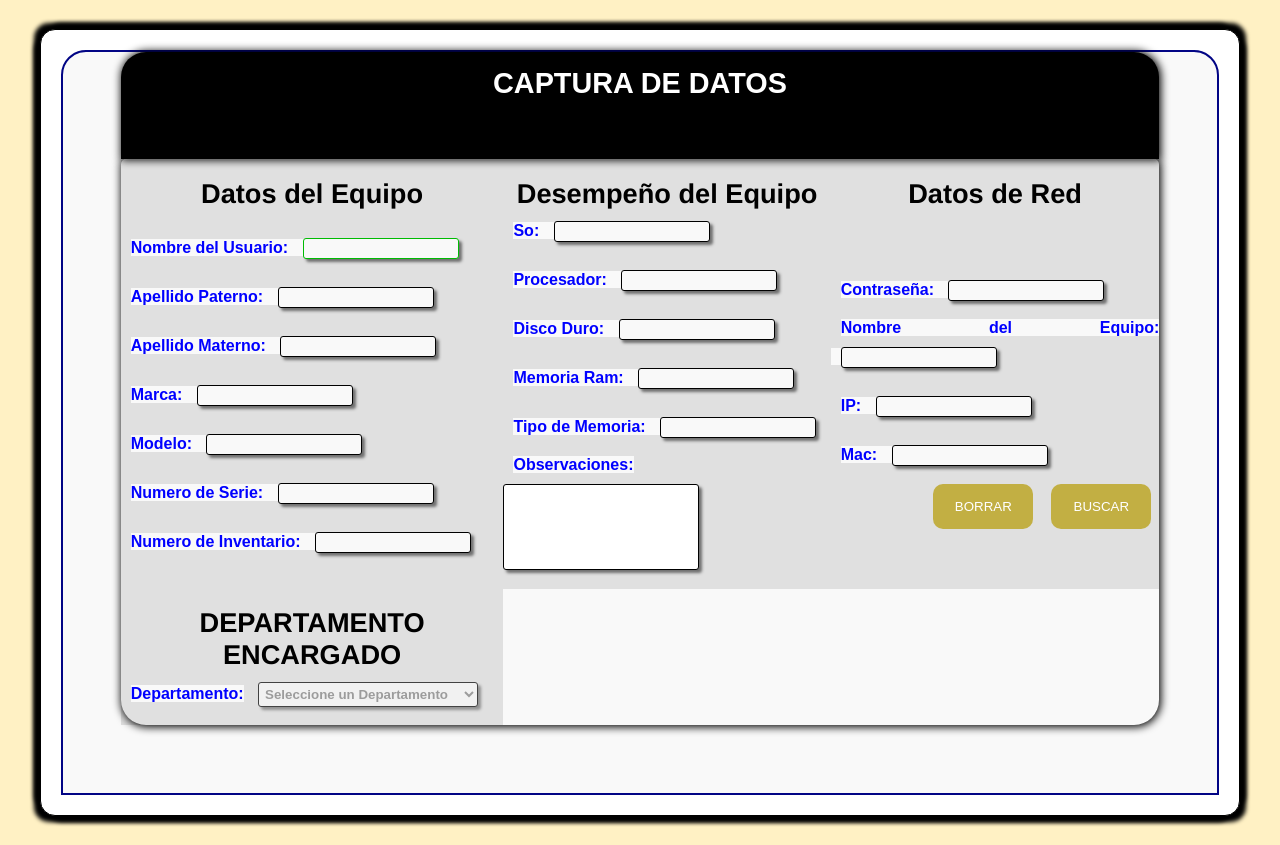
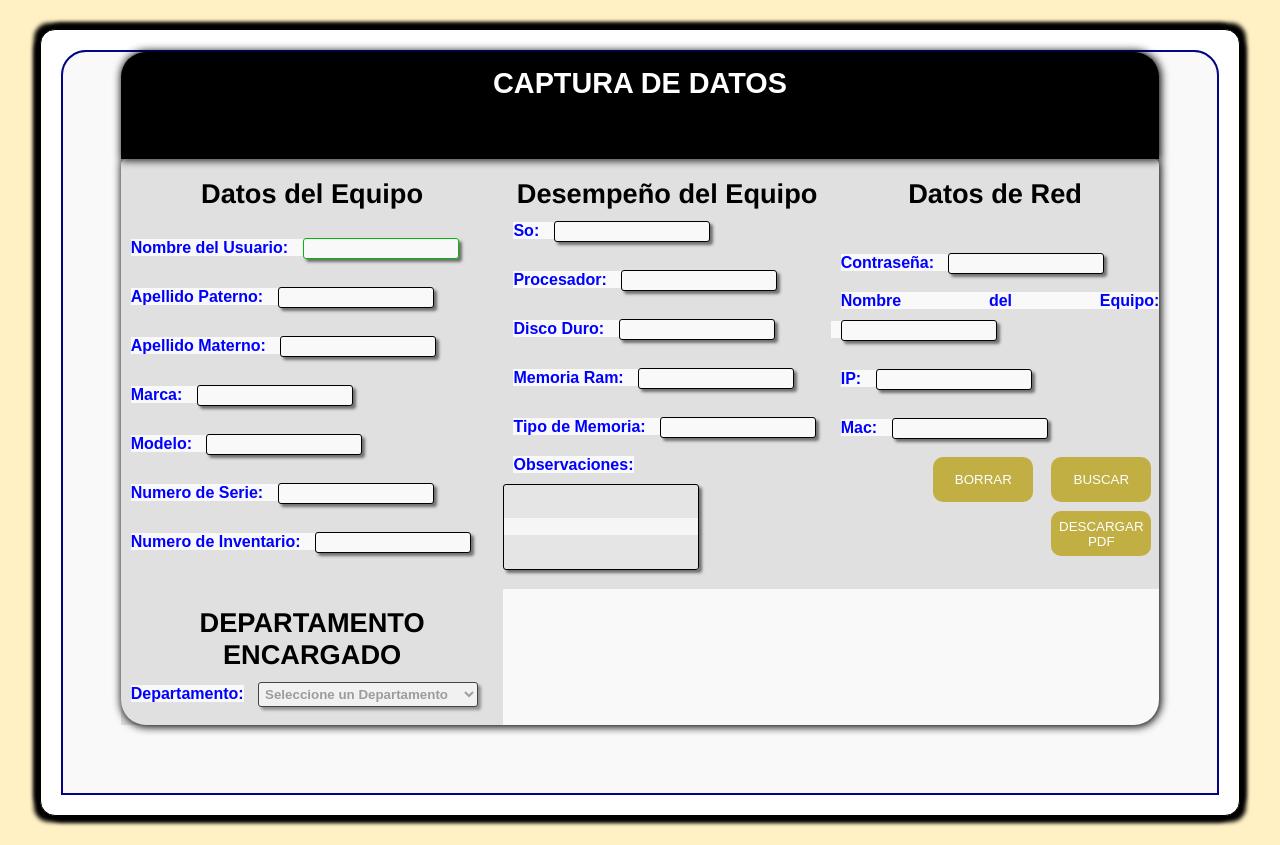
Before and after one commit to Benjamin17B/PAGINA-CRODE, a PHP site: page /PRACTICA/paginas/CPUSAvan.php in a window 1280 px wide. Shown: the part 201-1046 px from the top of the page. Run offline with PHP 8.4, Linux system fonts and the light colour scheme.

Commit message:
AÑADIENDO EL AGREGADOR DE PDF Y FALTA SOLUCIONAR EL DE BUSCAR EN LA PARTE DEL DEPARTAMENTO

```diff
--- a/paginas/CPUSAvan.php
+++ b/paginas/CPUSAvan.php
@@ -11,7 +11,9 @@ if(isset($_POST['btnBuscar'])){
       }
       else{
         $sql = "SELECT * FROM datosequipo WHERE nombre = '$NUsuario'";
+        $sql3 = "SELECT * FROM area";
         $resultado = mysqli_query($cone, $sql);
+        $resultado3 = mysqli_query($cone, $sql3);
 
     if (mysqli_num_rows($resultado) > 0) {
         // Imprimir los resultados
@@ -35,12 +37,27 @@ if(isset($_POST['btnBuscar'])){
             $IP = $fila['IP'];
             $Mac = $fila['Mac'];
 
-
             }
         } else {
             echo "0 resultados";
             }
+             //Obtener el Departamento
+        if (mysqli_num_rows($resultado3) > 0) {
+            // Imprimir los resultados
+            while($fila2 = mysqli_fetch_assoc($resultado3)) {
 
+                $Departamento = $fila2['area'];
+                echo '<script>';
+                echo 'var select = document.getElementsByName("Departamento")[0];'; // obtener el primer elemento con name="color"
+                echo 'for (var i = 0; i < select.options.length; i++) {';
+                echo '  if (select.options[i].value == "' . $Departamento . '") {';
+                echo '    select.options[i].selected = true;';
+                echo '    break;';
+                echo '  }';
+                echo '}';
+                echo '</script>';
+                }
+            }
       }
 }
 if(isset($_POST['btnBorrar'])){
@@ -58,6 +75,123 @@ if(isset($_POST['btnBorrar'])){
 
 
       }
+}
+if(isset($_POST['btnPDF'])){
+
+    include('../bd/bd.php');
+    $cone = conectar();
+    $sql = "SELECT iduser FROM datosequipo ORDER BY iduser DESC LIMIT 1";
+    $sql2 = "SELECT * FROM datosequipo";
+
+    $sql3 = "SELECT * FROM area";
+
+    $resultado2 = $cone->query($sql);
+    $resultado = mysqli_query($cone, $sql2);
+    $resultado3 = mysqli_query($cone, $sql3);
+
+    if ($resultado2->num_rows > 0) {
+      $fila = $resultado2->fetch_assoc();
+      $ultimo_id = $fila['iduser'];
+    }
+    else {
+      $ultimo_id = 0;
+    }
+
+    $nuevo_id = $ultimo_id + 1;
+
+    //Obtener los Datos para Agregar en el PDF
+    if (mysqli_num_rows($resultado) > 0) {
+        // Imprimir los resultados
+        while($fila = mysqli_fetch_assoc($resultado)) {
+
+            $NUsuario = $fila["nombre"];
+            $APMaterno = $fila['apellidoM'];
+            $APParteno = $fila['apellidoP'];
+            $Marca = $fila['marca'];
+            $Modelo = $fila['modelo'];
+            $numSerie = $fila['numserie'];
+            $numInventario = $fila['numInventario'];
+            $So = $fila['So'];
+            $Procesador = $fila['Procesador'];
+            $DiscoDuro = $fila['DiscoDuro'];
+            $Ram = $fila['Ram'];
+            $TipoMemoria = $fila['TipoMemoria'];
+            $Observaciones = $fila['Observaciones'];
+            $contraseña = $fila['contraseña'];
+            $NEquipo = $fila['NEquipo'];
+            $IP = $fila['IP'];
+            $Mac = $fila['Mac'];
+
+            }
+        }
+
+        //Obtener el Departamento
+        if (mysqli_num_rows($resultado3) > 0) {
+            // Imprimir los resultados
+            while($fila = mysqli_fetch_assoc($resultado3)) {
+
+                $Departamento = $fila["area"];
+
+                }
+            }
+
+
+
+    require_once('../pdf/TCPDF/tcpdf.php');
+
+    $pdf = new TCPDF(PDF_PAGE_ORIENTATION, PDF_UNIT, PDF_PAGE_FORMAT, true, 'UTF-8', false);
+
+    $pdf->SetMargins(10, 10, 10, true);
+    $pdf->AddPage();
+
+                        //Agregando los Datos al PDF
+
+    $pdf->SetFont('dejavusans', '', 12, '', true);
+    $pdf->Cell(0, 10, 'Número de registro: '.str_pad($nuevo_id, 6, '0', STR_PAD_LEFT), 0, 1, 'R');
+    $pdf->Cell(0, 10, 'Año actual: ' . date('Y'), 0, 1, 'R');
+
+
+
+                        $pdf->SetFont('dejavusans', 'B', 15);
+                        $pdf->Cell(0, 10, 'DATOS  DEL EQUIPO: ', 0, 1, 'C');
+
+    $pdf->SetFont('dejavusans', '', 12, '', true);
+    $pdf->Cell(0, 10, 'Nombre: '.str_pad($NUsuario, STR_PAD_LEFT), 0, 1);
+    $pdf->Cell(0, 10, 'Apellido Materno: '.str_pad($APMaterno, STR_PAD_LEFT), 0, 1);
+    $pdf->Cell(0, 10, 'Apellido Paterno: '.str_pad($APParteno, STR_PAD_LEFT), 0, 1);
+    $pdf->Cell(0, 10, 'Marca: '.str_pad($Marca, STR_PAD_LEFT), 0, 1);
+    $pdf->Cell(0, 10, 'Modelo: '.str_pad($Modelo, STR_PAD_LEFT), 0, 1);
+    $pdf->Cell(0, 10, 'Número de Serie: '.str_pad($numSerie, STR_PAD_LEFT), 0, 1);
+    $pdf->Cell(0, 10, 'Número de Inventario: '.str_pad($numInventario, STR_PAD_LEFT), 0, 1);
+
+                        $pdf->SetFont('dejavusans', 'B', 15);
+                        $pdf->Cell(0, 10, 'DESEMPEÑO DEL EQUIPO: ', 0, 1, 'C');
+
+    $pdf->SetFont('dejavusans', '', 12, '', true);
+    $pdf->Cell(0, 10, 'SO: '.str_pad($So, STR_PAD_LEFT), 0, 1);
+    $pdf->Cell(0, 10, 'Procesador: '.str_pad($Procesador, STR_PAD_LEFT), 0, 1);
+    $pdf->Cell(0, 10, 'Disco Duro: '.str_pad($DiscoDuro, STR_PAD_LEFT), 0, 1);
+    $pdf->Cell(0, 10, 'Ram: '.str_pad($Ram, STR_PAD_LEFT), 0, 1);
+    $pdf->Cell(0, 10, 'Tipo de Memoria: '.str_pad($TipoMemoria, STR_PAD_LEFT), 0, 1);
+    $pdf->Cell(0, 10, 'Observaciones: '.str_pad($Observaciones, STR_PAD_LEFT), 0, 1);
+
+                        $pdf->SetFont('dejavusans', 'B', 15);
+                        $pdf->Cell(0, 10, 'DATOS DE LA RED: ', 0, 1, 'C');
+
+    $pdf->SetFont('dejavusans', '', 12, '', true);
+    $pdf->Cell(0, 10, 'Contraseña: '.str_pad($contraseña, STR_PAD_LEFT), 0, 1);
+    $pdf->Cell(0, 10, 'Nombre del Equipo: '.str_pad($NEquipo, STR_PAD_LEFT), 0, 1);
+    $pdf->Cell(0, 10, 'IP: '.str_pad($IP, STR_PAD_LEFT), 0, 1);
+    $pdf->Cell(0, 10, 'Mac: '.str_pad($Mac, STR_PAD_LEFT), 0, 1);
+
+                        $pdf->SetFont('dejavusans', 'B', 15);
+                        $pdf->Cell(0, 10, 'DEPARTAMENTO: ', 0, 1, 'C');
+
+    $pdf->SetFont('dejavusans', '', 12, '', true);
+    $pdf->Cell(0, 10, 'Departamento: '.str_pad($Departamento, STR_PAD_LEFT), 0, 1);
+
+    $pdf->Output('Mantenimiento.pdf', 'D');
+
 }
 ?>
 <!DOCTYPE html>
@@ -168,7 +302,7 @@ if(isset($_POST['btnBorrar'])){
                     </label>
 
                     <label for="Observaciones">Observaciones:
-                    <input type="text" id="Observaciones"  name="Observaciones" class="CajonGrande" value="<?php if(isset($_POST['btnBuscar']))echo $Observaciones; ?>">
+                    <input type="text" id="Observaciones"  name="Observaciones" class="CajonGrande" disabled value="<?php if(isset($_POST['btnBuscar']))echo $Observaciones; ?>">
                     <span class="error"></span><br>
                     </label>
                 </td>
@@ -195,6 +329,8 @@ if(isset($_POST['btnBorrar'])){
 
                     <button id="btnBuscar" name="btnBuscar" class="boton" type="submit">BUSCAR</button>
                     <button id="btnBorrar" name="btnBorrar" class="boton" type="submit">BORRAR</button>
+                    <br><br><br>
+                    <button id="btnPDF" name="btnPDF" class="boton" type="submit">DESCARGAR PDF</button>
                 </td>
 
                 <tr>
@@ -205,7 +341,7 @@ if(isset($_POST['btnBorrar'])){
 
                 <td>
                     <label for="Departamento">Departamento:</label>
-                     <select name="Departamento" class="entradaS" disabled >
+                     <select name="Departamento" class="entradaS" disabled>
                         <option value="">Seleccione un Departamento</option>
                         <option value="ST">Subdirección técnica</option>
                         <option value="SA">Subdirección administrativa</option>
```
